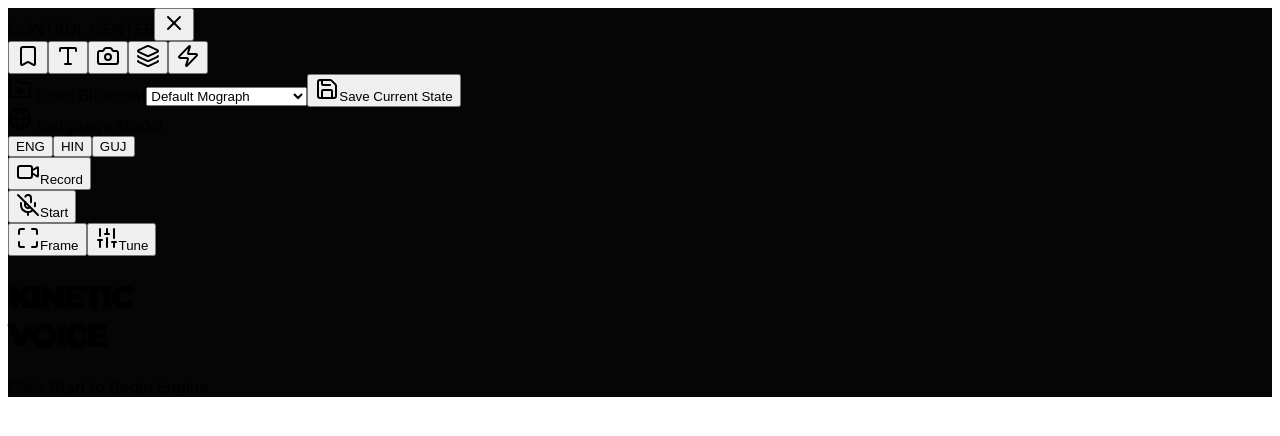
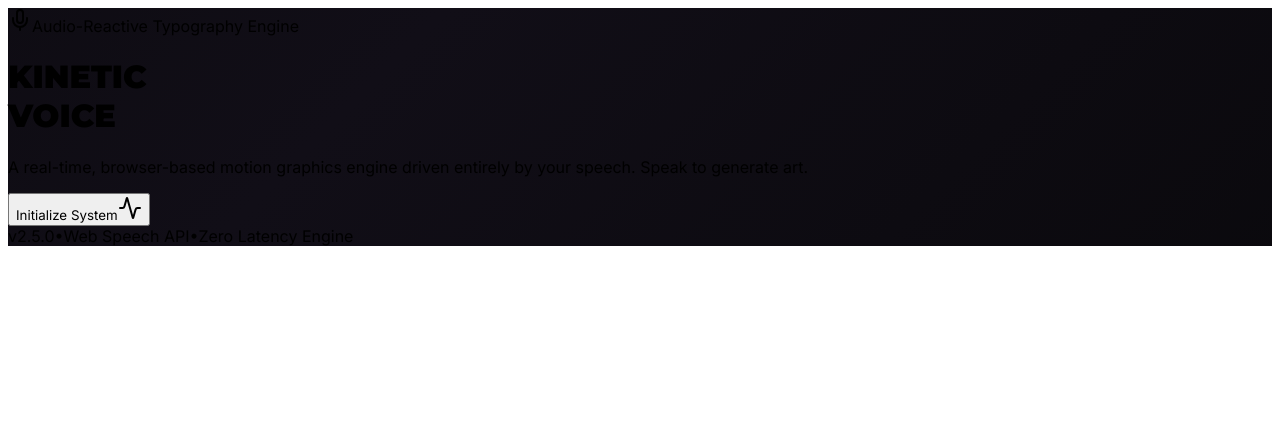
Before and after one commit to avdheshbabaria-design/Experience_Kinetic_Typography-1.0, a React (Vite) app: page / in a window 1280 px wide. Shown: the top 436 px of the page. Built offline with nearby package versions, Linux system fonts and the light colour scheme.

Commit message:
Add Play icon and update font imports

```diff
--- a/src/App.jsx
+++ b/src/App.jsx
@@ -1,5 +1,5 @@
 import React, { useState, useEffect, useRef } from 'react';
-import { Mic, MicOff, Maximize, Minimize, AlertCircle, Sliders, Activity, Zap, Type, Globe, Camera, Monitor, X, Save, Bookmark, Video, StopCircle, Layers, Palette, FolderDown, RotateCcw } from 'lucide-react';
+import { Mic, MicOff, Maximize, Minimize, AlertCircle, Sliders, Activity, Zap, Type, Globe, Camera, Monitor, X, Save, Bookmark, Video, StopCircle, Layers, Palette, FolderDown, RotateCcw, Play } from 'lucide-react';
 
 // 🔥 Dual-Vault Deduplication Engine
 const mergeTranscripts = (base, addition) => {
@@ -52,7 +52,7 @@ const mergeTranscripts = (base, addition) => {
 // --- CSS STYLES & FONTS ---
 const getGlobalStyles = (speed, customFonts = []) => `
   ${customFonts.map(f => `@import url('https://fonts.googleapis.com/css2?family=${f.replace(/ /g, '+')}&display=swap');`).join('\n')}
-  @import url('https://fonts.googleapis.com/css2?family=Inter:wght@400;500;600;700&family=Anton&family=Bebas+Neue&family=Bodoni+Moda:ital,opsz,wght@0,6..96,900;1,6..96,900&family=Montserrat:ital,wght@0,900;1,900&family=VT323&family=Noto+Sans+Devanagari:wght@900&family=Noto+Sans+Gujarati:wght@900&display=swap');
+  @import url('https://fonts.googleapis.com/css2?family=Inter:wght@300;400;500;600;700&family=Anton&family=Bebas+Neue&family=Bodoni+Moda:ital,opsz,wght@0,6..96,900;1,6..96,900&family=Montserrat:ital,wght@0,900;1,900&family=VT323&family=Noto+Sans+Devanagari:wght@900&family=Noto+Sans+Gujarati:wght@900&display=swap');
 
   .kinetic-wrapper { --speed: ${speed || 1}; }
 
@@ -147,6 +147,10 @@ const getGlobalStyles = (speed, customFonts = []) => `
   .settings-scroll::-webkit-scrollbar-track { background: transparent; }
   .settings-scroll::-webkit-scrollbar-thumb { background: rgba(255, 255, 255, 0.2); border-radius: 10px; }
   .settings-scroll::-webkit-scrollbar-thumb:hover { background: rgba(255, 255, 255, 0.3); }
+
+  /* LANDING PAGE ANIMATIONS */
+  @keyframes slowPan { 0% { background-position: 0% 50%; } 50% { background-position: 100% 50%; } 100% { background-position: 0% 50%; } }
+  .landing-bg { background: linear-gradient(-45deg, #050505, #110e17, #050505, #081017); background-size: 400% 400%; animation: slowPan 20s ease infinite; }
 `;
 
 // --- UI COMPONENTS (MODERN GLASSMORPHISM) ---
@@ -270,7 +274,8 @@ const PRESET_LIBRARY = {
   "Pop-Art Poster": { ...DEFAULT_BASE_SETTINGS, bgMode: 'white', textureOverlay: 'halftone', fxOutline: true, fxShadow: true, fontMode: 'manual', manualFont: 'font-anton', textScale: 1.8, wordGrouping: 1, engineIntensities: { popart: 8, geometry: 3 } }
 };
 
-export default function App() {
+// --- MAIN ENGINE COMPONENT ---
+function KineticEngine() {
   const [isListening, setIsListening] = useState(false);
   const [error, setError] = useState('');
   const [words, setWords] = useState([]);
@@ -1185,13 +1190,64 @@ export default function App() {
           <span className="hidden sm:inline">Tune</span>
         </button>
       </div>
-
-      {!isListening && words.length === 0 && !error && (
-        <div className="absolute inset-0 flex flex-col items-center justify-center text-center pointer-events-none z-40">
-          <h1 className={`text-6xl md:text-8xl font-black font-montserrat tracking-tighter mb-4 opacity-80 ${isWhite ? 'text-black' : ''}`}>KINETIC<br/>VOICE</h1>
-          <p className={`text-sm md:text-base font-semibold tracking-widest uppercase opacity-50 ui-font ${isWhite ? 'text-black' : ''}`}>Click Start to Begin Engine</p>
-        </div>
-      )}
     </div>
   );
 }
+
+// --- GATEWAY LANDING PAGE ---
+const LandingPage = ({ onEnter }) => {
+  return (
+    <div className="relative w-full h-screen flex flex-col items-center justify-center overflow-hidden font-sans text-white select-none landing-bg">
+      <style>{getGlobalStyles(1, [])}</style>
+
+      {/* Subtle grid/noise overlay */}
+      <div className="absolute inset-0 z-0 opacity-10 bg-[radial-gradient(circle_at_center,rgba(255,255,255,0.8)_1px,transparent_1px)]" style={{ backgroundSize: '40px 40px' }}></div>
+
+      {/* Floating Ambient Orbs */}
+      <div className="absolute top-[10%] left-[20%] w-96 h-96 bg-indigo-500/20 rounded-full blur-[120px] pointer-events-none animate-pulse"></div>
+      <div className="absolute bottom-[10%] right-[20%] w-[30rem] h-[30rem] bg-rose-500/20 rounded-full blur-[150px] pointer-events-none animate-pulse" style={{ animationDelay: '2s' }}></div>
+
+      <div className="z-10 flex flex-col items-center text-center">
+         <div className="flex items-center gap-3 mb-6 opacity-60">
+            <Mic className="w-4 h-4" />
+            <span className="ui-font text-[10px] sm:text-xs font-semibold tracking-[0.3em] uppercase">Audio-Reactive Typography Engine</span>
+         </div>
+
+         <h1 className="text-6xl sm:text-7xl md:text-9xl font-black tracking-tighter mb-4 drop-shadow-2xl" style={{ fontFamily: "'Montserrat', sans-serif" }}>
+            KINETIC<br/>VOICE
+         </h1>
+
+         <p className="text-base sm:text-lg md:text-xl font-light text-white/60 mb-12 max-w-xl px-6 ui-font leading-relaxed">
+            A real-time, browser-based motion graphics engine driven entirely by your speech. Speak to generate art.
+         </p>
+
+         <button
+            onClick={onEnter}
+            className="group relative px-8 py-4 bg-white/10 backdrop-blur-2xl border border-white/20 rounded-full flex items-center gap-3 transition-all duration-500 hover:bg-white/20 hover:scale-105 hover:shadow-[0_0_40px_rgba(255,255,255,0.15)] focus:outline-none touch-manipulation"
+         >
+            <span className="ui-font font-bold tracking-widest text-sm uppercase">Initialize System</span>
+            <Activity className="w-4 h-4 opacity-70 group-hover:opacity-100 group-hover:animate-pulse" />
+         </button>
+
+         <div className="absolute bottom-8 flex gap-4 sm:gap-8 opacity-40 ui-font font-semibold text-[9px] sm:text-[10px] tracking-widest uppercase">
+            <span>v2.5.0</span>
+            <span className="hidden sm:inline">•</span>
+            <span>Web Speech API</span>
+            <span className="hidden sm:inline">•</span>
+            <span>Zero Latency Engine</span>
+         </div>
+      </div>
+    </div>
+  );
+}
+
+// --- ENTRY POINT CONTROLLER ---
+export default function App() {
+  const [hasEntered, setHasEntered] = useState(false);
+
+  if (!hasEntered) {
+    return <LandingPage onEnter={() => setHasEntered(true)} />;
+  }
+
+  return <KineticEngine />;
+}
```
